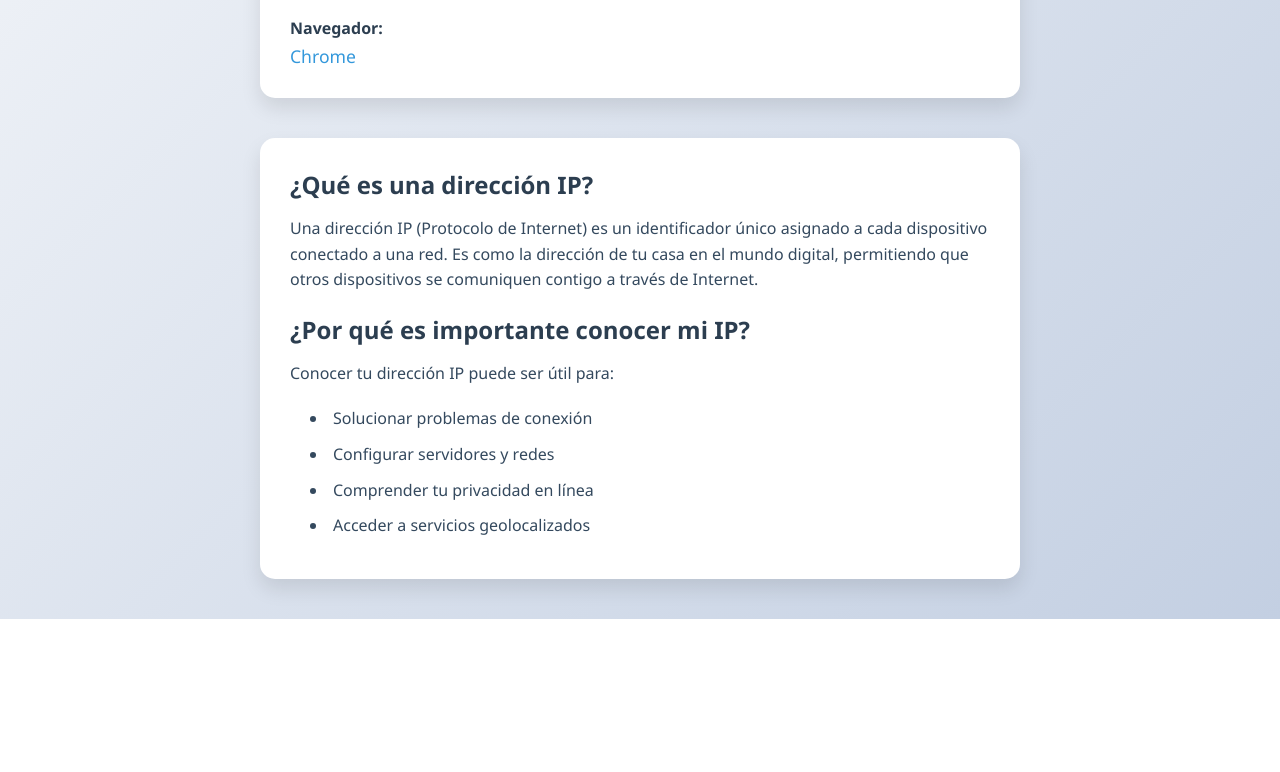
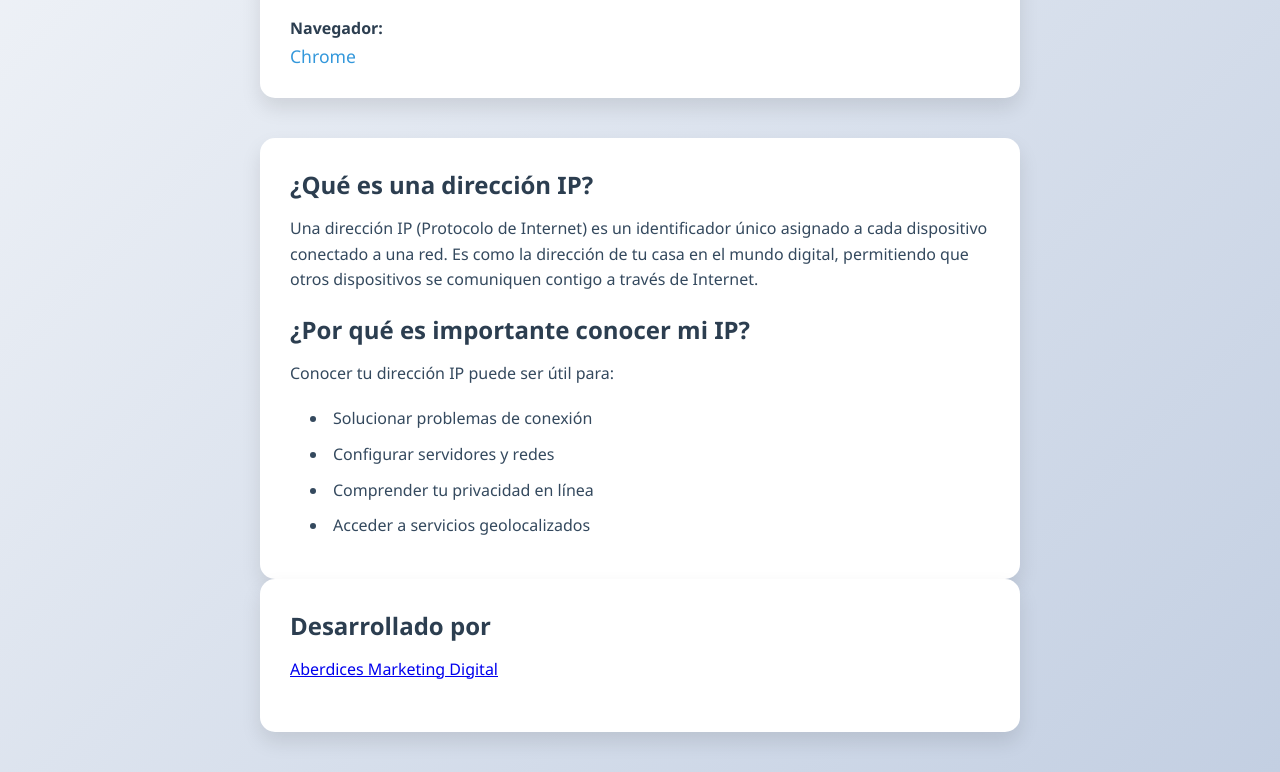
Before and after one commit to Aberdices/cual-es-mi-ip, a plain HTML site: page index.html in a window 1280 px wide. Shown: the part 399-1171 px from the top of the page. Before the commit the page ends 1018 px from the top, so only its background shows below. Drawn offline with Linux system fonts and the light colour scheme; no server answers.

Commit message:
Update index.html

```diff
--- a/index.html
+++ b/index.html
@@ -42,6 +42,11 @@
                 <li>Acceder a servicios geolocalizados</li>
             </ul>
         </div>
+
+        <div class="seo-content">
+            <h2>Desarrollado por</h2>
+            <p><a href="https://aberdices.com/">Aberdices Marketing Digital</a></p>
+        </div>
     </div>
     <script src="script.js"></script>
 </body>
```
